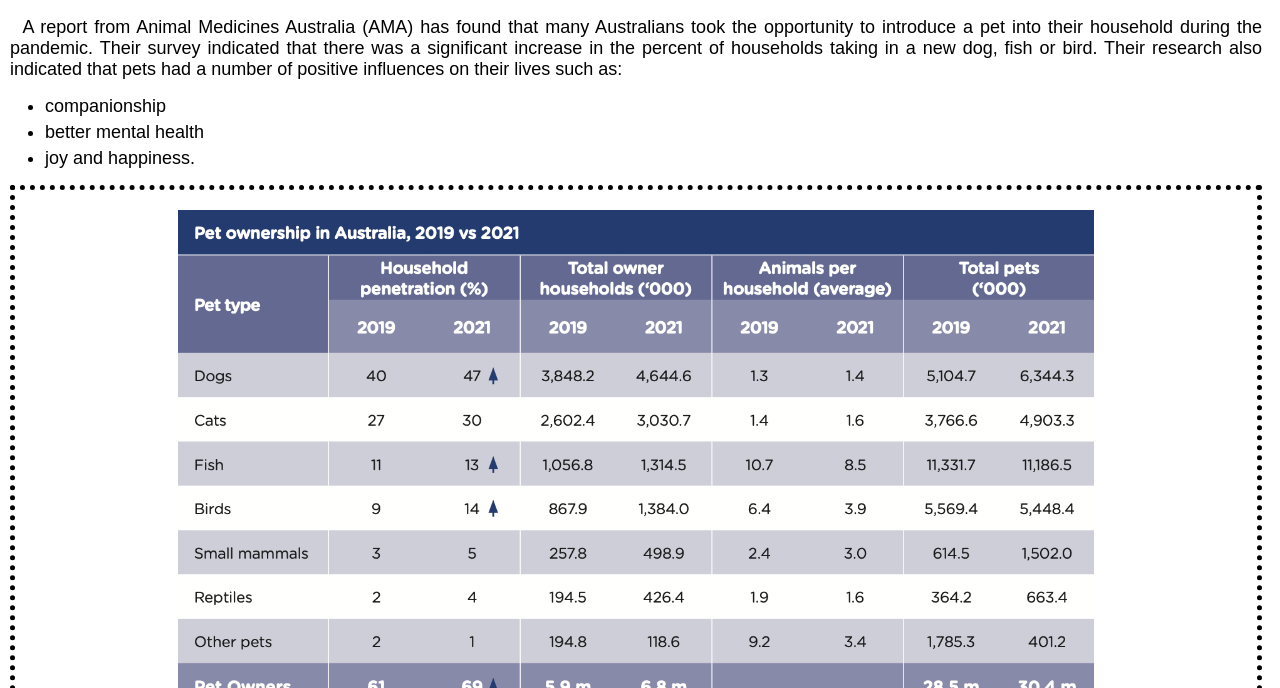
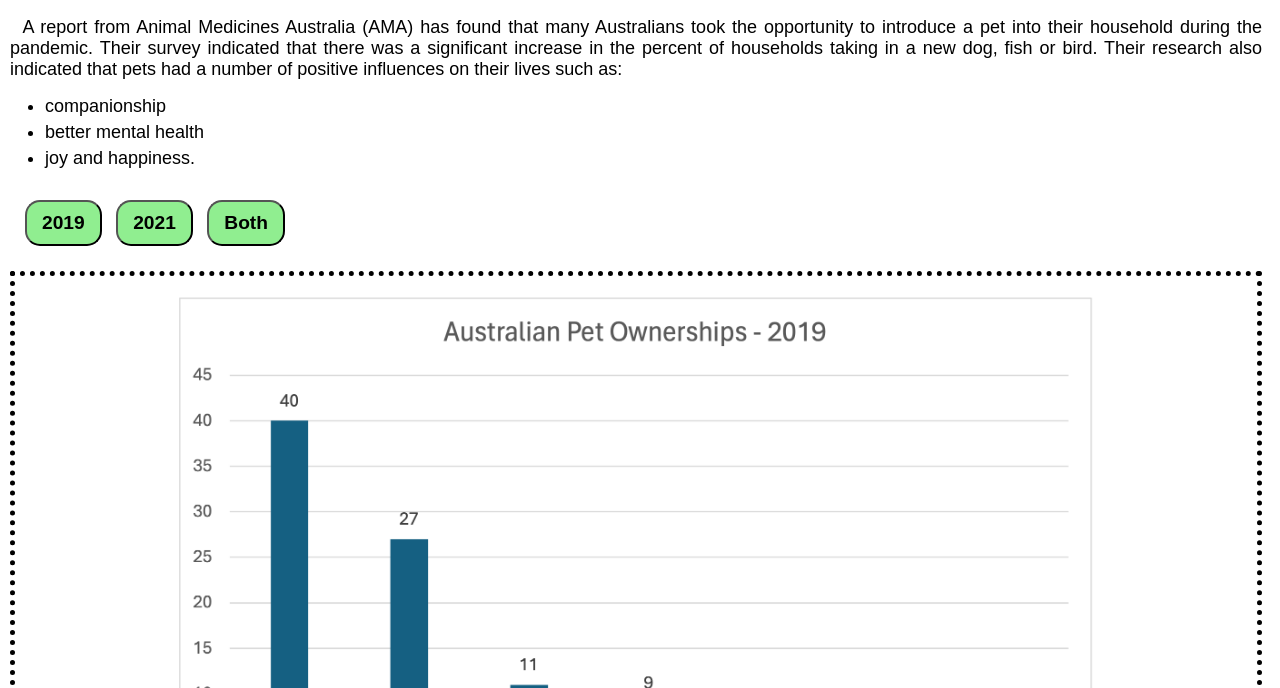
Before and after one commit to minhphan6624/COS30045, a plain HTML site: page Week01/index.html in a window 1280 px wide. Shown: the part 112-800 px from the top of the page. Drawn offline with Linux system fonts and the light colour scheme.

Commit message:
Added Lab 1.3

```diff
--- a/Week01/index.css
+++ b/Week01/index.css
@@ -1,5 +1,5 @@
 * {
-    font-family: Arial, Helvetica, sans-serif;
+    font-family: Arial, Tahoma, Helvetica, sans-serif;
     /* background-color: lightskyblue; */
     margin-left: auto;
 }
@@ -30,6 +30,22 @@ ul {
 ul li {
     font-size: 18px;
     margin: 5px;
+}
+
+.button-container {
+    display: block;
+    margin: 10px 10px;
+    padding: 10px;
+    justify-content: space-around;
+}
+
+button {
+    padding: 10px 15px;
+    margin: 5px;
+    background-color: lightgreen;
+    font-weight: bold;
+    font-size: larger;
+    border-radius: 15px;
 }
 
 figure {
--- a/Week01/index.html
+++ b/Week01/index.html
@@ -11,6 +11,7 @@
 
     <link rel="stylesheet" href="index.css">
 
+    <script src="index.js"></script>
 </head>
 
 <body>
@@ -28,18 +29,27 @@
         <li>better mental health</li>
         <li>joy and happiness.</li>
     </ul>
+
+    <div class="button-container">
+        <button onclick="changeFig(0)">2019</button>
+        <button onclick="changeFig(1)">2021</button>
+        <button onclick="changeFig(2)">Both</button>
+    </div>
+
     <figure>
-        <img src="img/pet_ownership_in_australia_table.png" alt="pet ownership table" height="600px">
-        <figcaption>Fig 1. Comparison of Pet Ownership in 2019 and 2022</figcaption>
+        <img id="figImg" src="img/Pets2019.png" alt="pet ownership table" height="600px">
+        <figcaption id="figCap"> Figure 1. Australian Pet Ownership in 2019 </figcaption>
     </figure>
 
-    <p class="main-text">With the increase in pet ownership the AMA are encouraging policy makers to consider the needs
+    <p class="main-text">With the increase in pet ownership the AMA are encouraging policy makers to consider the
+        needs
         of companion
-        animals and their owners when considering rental, strata and body corporate regulations are well as accepting
+        animals and their owners when considering rental, strata and body corporate regulations are well as
+        accepting
         animals in public places and transport.
     </p>
     <footer>COS30045 Data Visualisation</footer>
-
 </body>
 
+
 </html>
--- /dev/null
+++ b/Week01/index.js
@@ -0,0 +1,21 @@
+let images = ["img/Pets2019.png", "img/Pets2021.png", "img/Both.png"];
+
+function changeFig(a) {
+    console.log("function run");
+
+    let image = document.getElementById("figImg");
+    let figCap = document.getElementById("figCap");
+
+    if (a == '0') {
+        image.src = "img/Pets2019.png";
+        figCap.innerHTML = "Figure 1. Australian Pet Ownership in 2019";
+    }
+    else if (a == '1') {
+        image.src = "img/Pets2021.png";
+        figCap.innerHTML = "Figure 2. Australian Pet Ownership in 2021";
+    }
+    else if (a == '2') {
+        image.src = "img/Both.png";
+        figCap.innerHTML = "Figure 3. Australian Pet Ownership comparison between 2019 and 2021";
+    }
+}
```
Also changed, not shown: Week01/drawing.html (added, +21 -0 lines), Week01/img/Both.png (added), Week01/img/Pets2019.png (added), Week01/img/Pets2021.png (added), 2 other files.
